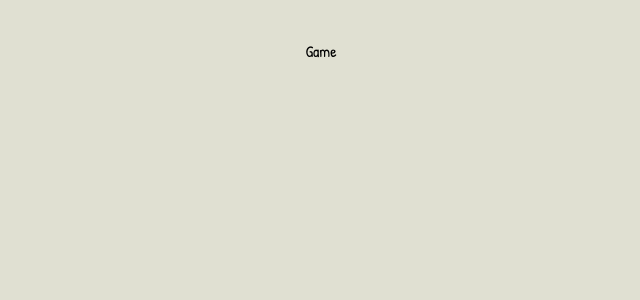
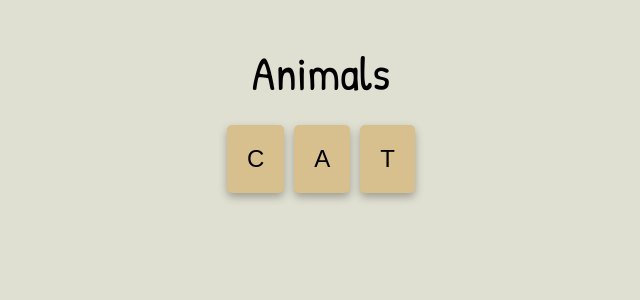
Before and after one commit to joseph-johnson27001/game-world, a Vue app: page /word-scramble/categories in a window 1280 px wide. Both pictures are taken after a click on the element 460 px from the left and 175 px from the top of the page. Shown: the top 300 px of the page, without its empty margins (319-959 px from the left). Built offline with nearby package versions, Linux system fonts and the light colour scheme.

Commit message:
Initial game functionality

```diff
--- a/src/views/WordScramble/WordScrambleCategories.vue
+++ b/src/views/WordScramble/WordScrambleCategories.vue
@@ -23,7 +23,7 @@
 </template>
 
 <script>
-import { mapGetters } from "vuex";
+import { mapGetters, mapActions } from "vuex";
 
 export default {
   name: "WordScrambleCategories",
@@ -39,11 +39,11 @@ export default {
     },
   },
   methods: {
-    selectCategory(category) {
-      this.selectedCategory = category;
-    },
+    ...mapActions("wordScramble", ["selectCategory"]),
     startGame(category) {
+      // Set the selected category in the store
       this.selectCategory(category);
+      // Navigate to the game page
       this.$router.push({ name: "WordScrambleGame" });
     },
   },
--- a/src/views/WordScramble/WordScrambleGame.vue
+++ b/src/views/WordScramble/WordScrambleGame.vue
@@ -1 +1,155 @@
-<template>Game</template>
+<template>
+  <div class="word-scramble-game">
+    <!-- Category Name -->
+    <h1>{{ currentCategory.name }}</h1>
+
+    <!-- Displaying the current progress of the word -->
+    <div class="word-display">
+      <span v-for="(letter, index) in userInput" :key="index" class="letter">
+        {{ letter }}
+      </span>
+    </div>
+
+    <!-- Letter Tiles -->
+    <div class="letter-container">
+      <button
+        v-for="(letter, index) in shuffledLetters"
+        :key="index"
+        class="letter-tile"
+        :disabled="clickedTiles.includes(index)"
+        @click="selectLetter(letter, index)"
+      >
+        {{ letter }}
+      </button>
+    </div>
+
+    <!-- Game Status -->
+    <div v-if="completed">
+      <p>Congratulations! You've completed the game.</p>
+    </div>
+  </div>
+</template>
+<script>
+import { mapGetters } from "vuex";
+
+export default {
+  name: "WordScrambleGame",
+  data() {
+    return {
+      currentWordIndex: 0, // Track the current word
+      shuffledLetters: [], // Shuffled letters for the current word
+      userInput: [], // User's constructed word
+      clickedTiles: [], // To track which tiles are clicked
+      completed: false, // Track if the game is completed
+    };
+  },
+  computed: {
+    ...mapGetters("wordScramble", ["getCurrentCategory"]),
+    currentCategory() {
+      // Just return the current category
+      return this.getCurrentCategory || { name: "", words: [] };
+    },
+    currentWord() {
+      return this.currentCategory.words[this.currentWordIndex] || "";
+    },
+  },
+  watch: {
+    // Shuffle the word whenever the current word changes
+    currentWord() {
+      this.shuffleWord();
+      this.userInput = [];
+      this.clickedTiles = [];
+    },
+  },
+  mounted() {
+    // Check if the current category is null and redirect if needed
+    if (!this.currentCategory || !this.currentCategory.name) {
+      this.$router.push({ name: "WordScrambleCategories" });
+    } else {
+      this.shuffleWord();
+    }
+  },
+  methods: {
+    // Shuffle the letters of the current word
+    shuffleWord() {
+      this.shuffledLetters = this.currentWord
+        .split("")
+        .sort(() => Math.random() - 0.5);
+    },
+    // Handle letter selection
+    selectLetter(letter, index) {
+      this.userInput.push(letter);
+      this.clickedTiles.push(index);
+
+      // Check if the user has completed the word
+      if (this.userInput.length === this.currentWord.length) {
+        if (this.userInput.join("") === this.currentWord) {
+          this.nextWord();
+        } else {
+          alert("Incorrect! Try again.");
+          this.userInput = [];
+          this.clickedTiles = [];
+        }
+      }
+    },
+    // Move to the next word, or finish the game after 3 words
+    nextWord() {
+      if (this.currentWordIndex < 2) {
+        this.currentWordIndex++;
+        this.shuffleWord();
+      } else {
+        this.completed = true; // End the game after 3 words
+      }
+    },
+  },
+};
+</script>
+
+<style scoped>
+.word-scramble-game {
+  text-align: center;
+}
+
+.word-display {
+  font-size: 2em;
+  margin-bottom: 20px;
+}
+
+.letter {
+  display: inline-block;
+  margin: 0 10px;
+}
+
+.letter-container {
+  display: flex;
+  justify-content: center;
+  flex-wrap: wrap;
+  gap: 10px;
+}
+
+.letter-tile {
+  background-color: #d8bf8e; /* Scrabble tile color */
+  border-radius: 5px;
+  padding: 20px;
+  font-size: 1.5em;
+  border: none;
+  cursor: pointer;
+  transition: transform 0.2s;
+  box-shadow: 0 4px 8px rgba(0, 0, 0, 0.3);
+}
+
+.letter-tile:disabled {
+  background-color: #b3a089; /* Disabled tile color */
+  cursor: not-allowed;
+}
+
+.letter-tile:hover {
+  transform: scale(1.1);
+}
+
+.completed {
+  margin-top: 20px;
+  font-size: 1.5em;
+  color: green;
+}
+</style>
```
